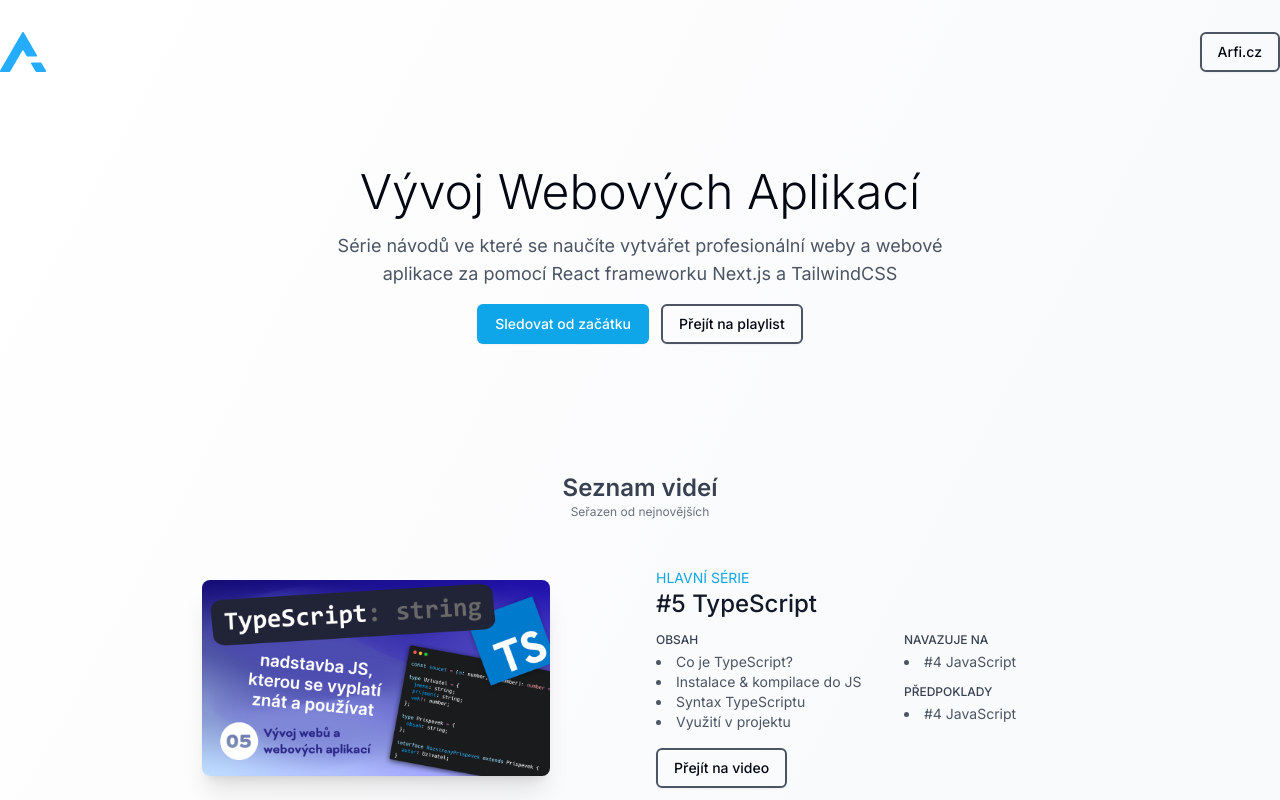
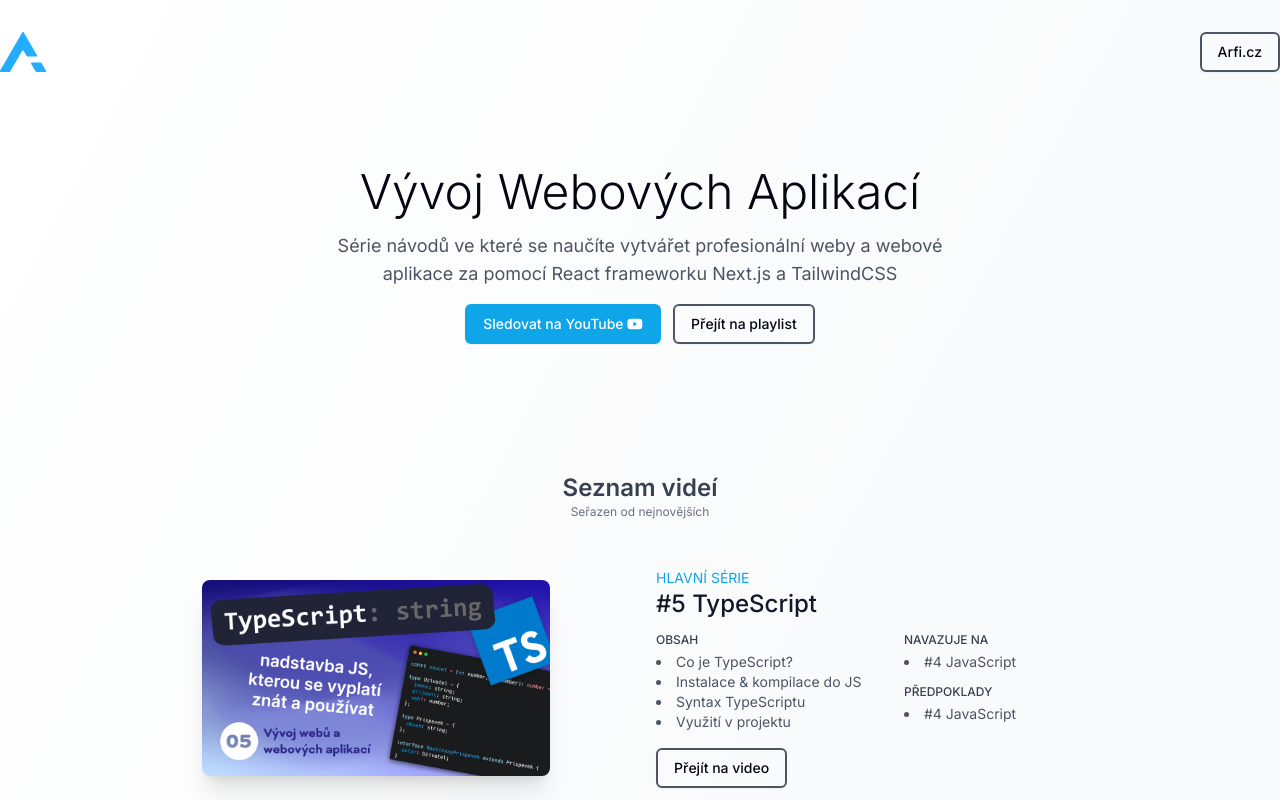
Before and after one commit to hynekfisera/vwa, a Next.js app: page / in a window 1280 px wide. Shown: the top 800 px of the page. Built offline with nearby package versions, Linux system fonts and the light colour scheme.

Commit message:
Add icon

```diff
--- a/app/layout.tsx
+++ b/app/layout.tsx
@@ -2,6 +2,9 @@
 import "./globals.css";
 import { Inter } from "next/font/google";
 import GAWrapper from "./GAWrapper";
+import { config as faConfig } from "@fortawesome/fontawesome-svg-core";
+import "@fortawesome/fontawesome-svg-core/styles.css";
+faConfig.autoAddCss = false;
 
 const inter = Inter({ subsets: ["latin"] });
 
--- a/app/page.tsx
+++ b/app/page.tsx
@@ -4,6 +4,8 @@
 import Link from "next/link";
 import Header from "./Header";
 import Footer from "./Footer";
+import { FontAwesomeIcon } from "@fortawesome/react-fontawesome";
+import { faYoutube } from "@fortawesome/free-brands-svg-icons";
 
 videos.sort((a, b) => b.id - a.id);
 
@@ -16,7 +18,7 @@
         <p className="sm:text-lg text-gray-600 max-w-screen-sm text-center">Série návodů ve které se naučíte vytvářet profesionální weby a webové aplikace za pomocí React frameworku Next.js a TailwindCSS</p>
         <div className="flex flex-wrap justify-center gap-3">
           <Link href="https://www.youtube.com/watch?v=uYpxsQ9LXtU&list=PLKkDvxLpWDX26YIMc-2sjlO4a5U8t9C3h" className="btn btn-primary">
-            Sledovat od začátku
+            Sledovat na YouTube <FontAwesomeIcon icon={faYoutube} />
           </Link>
           <Link href="https://www.youtube.com/playlist?list=PLKkDvxLpWDX26YIMc-2sjlO4a5U8t9C3h" className="btn btn-outline">
             Přejít na playlist
--- a/package.json
+++ b/package.json
@@ -10,6 +10,9 @@
     "postbuild": "next-sitemap"
   },
   "dependencies": {
+    "@fortawesome/fontawesome-svg-core": "^6.4.0",
+    "@fortawesome/free-brands-svg-icons": "^6.4.0",
+    "@fortawesome/react-fontawesome": "^0.2.0",
     "@types/node": "20.3.1",
     "@types/react": "18.2.12",
     "@types/react-dom": "18.2.5",
```
Also changed, not shown: 1 other file (tests, documents, lock files or other folders).
